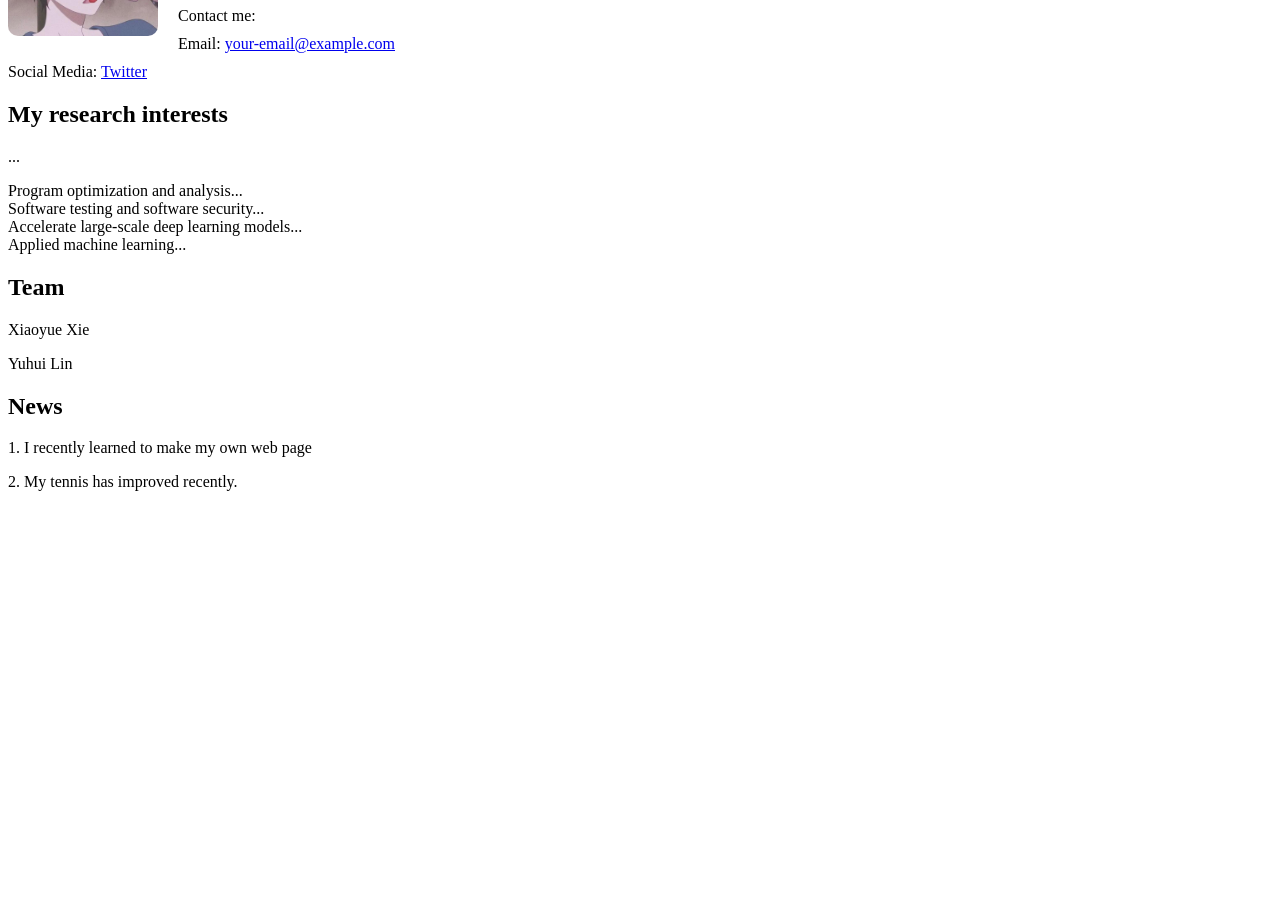
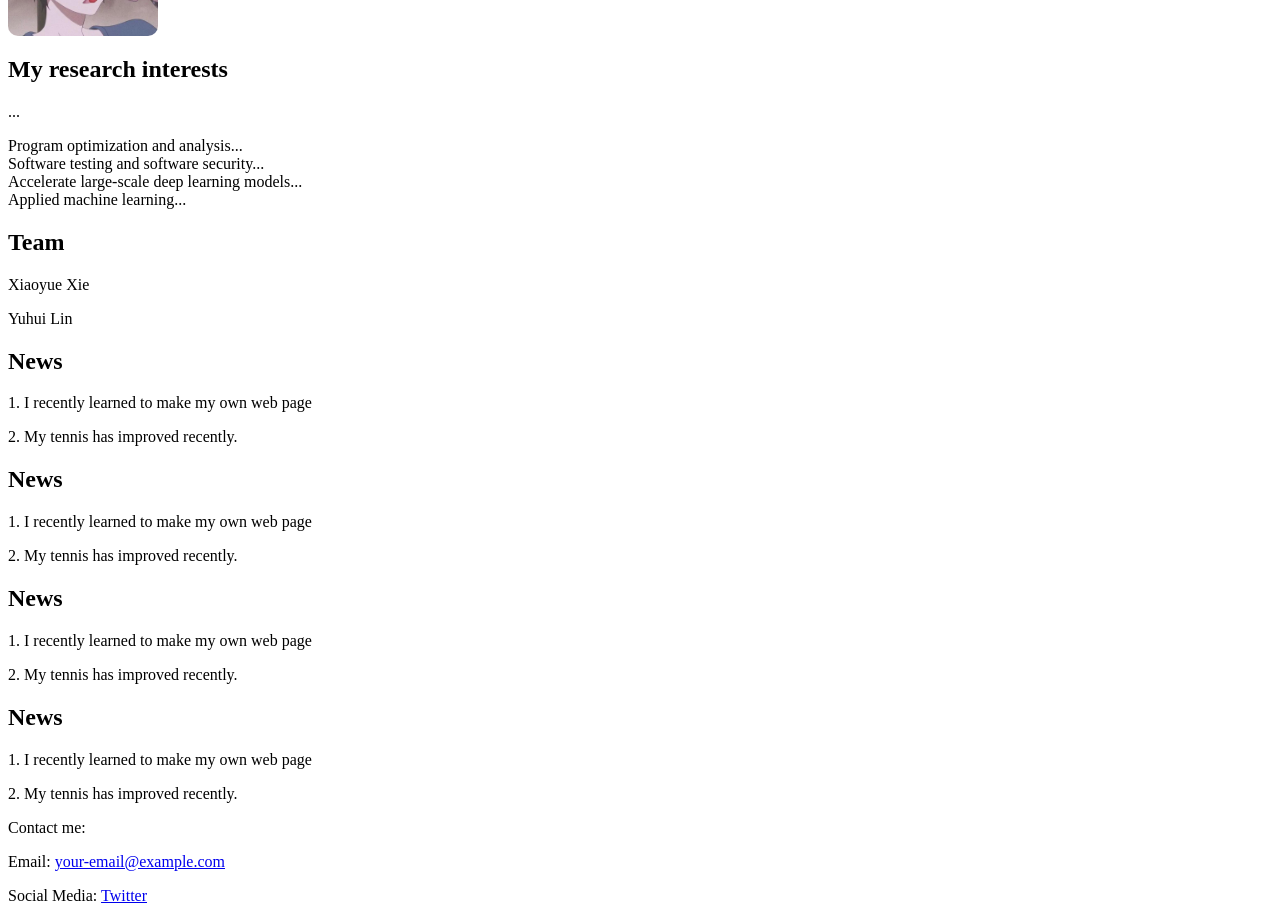
Before and after one commit to kevinxiaowu/kevinxiaowu.github.io, a plain HTML site: page index.html in a window 1280 px wide. Shown: the part 160-1081 px from the top of the page. Before the commit the page ends 800 px from the top, so only its background shows below. Drawn offline with Linux system fonts and the light colour scheme.

Commit message:
Update index.html

```diff
--- a/index.html
+++ b/index.html
@@ -16,7 +16,7 @@
                 <li><a href="#publications">Publications</a></li>
                 <li><a href="#awards">Awards</a></li>
                 <li><a href="#research">Research Projects</a></li>
-                <li><a href="#services">Services</a></li>
+                <li><a href="#hobby">Services</a></li>
                 <li><a href="#contact">Contact</a></li>
             </ul>
 
@@ -39,12 +39,7 @@
                 <a href="http://google.com">Google Scholar</a>
             </div>
 
-            <!-- Contact Information -->
-            <div class="contact-info">
-                <p>Contact me:</p>
-                <p>Email: <a href="mailto:your-email@example.com">your-email@example.com</a></p>
-                <p>Social Media: <a href="http://twitter.com/your-twitter">Twitter</a></p>
-            </div>
+
         </section>
 
         <section class="research">
@@ -73,6 +68,26 @@
             <p>1. I recently learned to make my own web page</p>
             <p>2. My tennis has improved recently.</p>
         </section>
+        <section id="awards" class="awards">
+            <h1>News</h1>
+            <p>1. I recently learned to make my own web page</p>
+            <p>2. My tennis has improved recently.</p>
+        </section>
+        <section id="research" class="research">
+            <h1>News</h1>
+            <p>1. I recently learned to make my own web page</p>
+            <p>2. My tennis has improved recently.</p>
+        </section>
+        <section id="hobby" class="hobby">
+            <h1>News</h1>
+            <p>1. I recently learned to make my own web page</p>
+            <p>2. My tennis has improved recently.</p>
+        </section>
+        <section id="contact" class="contact">
+            <p>Contact me:</p>
+            <p>Email: <a href="mailto:your-email@example.com">your-email@example.com</a></p>
+            <p>Social Media: <a href="http://twitter.com/your-twitter">Twitter</a></p>
+        </div>
 
 <!-- 其他部分依此类推 -->
 
```
